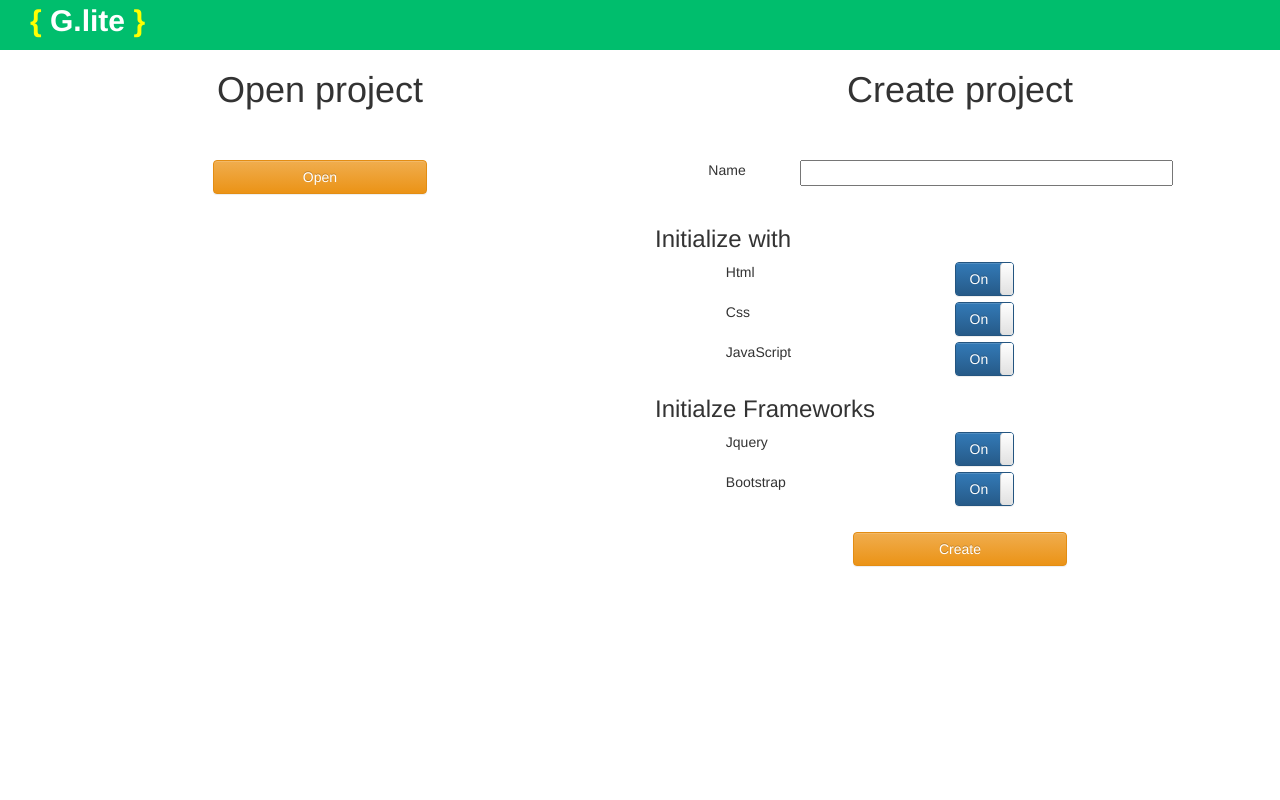
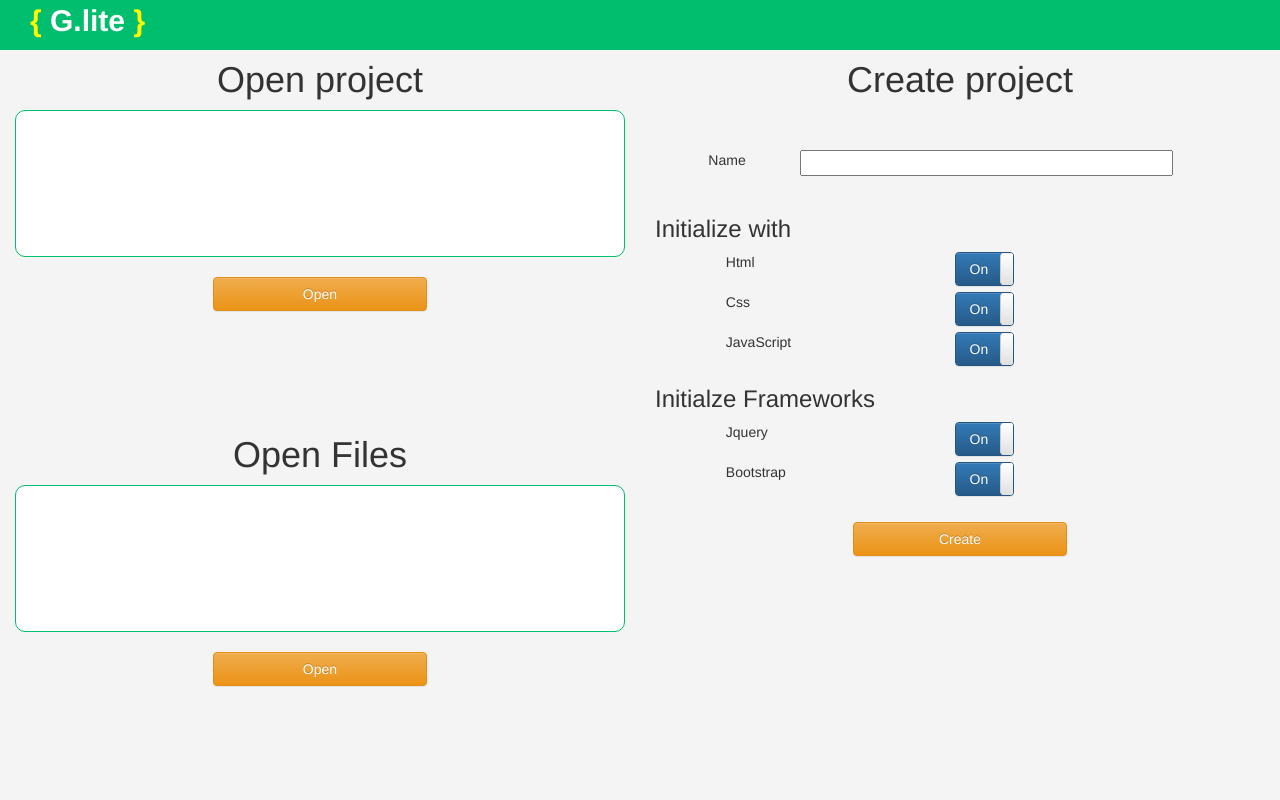
Before and after one commit to Shivakishore14/glite-ide, a plain HTML site: page glite.html in a window 1280 px wide. Drawn offline with Linux system fonts and the light colour scheme; no server answers.

Commit message:
bug fixes

```diff
--- a/css/style.css
+++ b/css/style.css
@@ -158,3 +158,6 @@ h1{
 	color: yellow;
 	font-weight: 900;
 }
+#opOuter,#ofOuter{
+	height:50%;
+}
--- a/glite.html
+++ b/glite.html
@@ -14,16 +14,26 @@
 
 	</head>
 	<body>
+		<div id="test"></div>
 		<div id="top">
 			<span id="logo"><span class="b">{</span> G.lite <span class="b">}</span></span>
 		</div>
 		<div class = "container-fluid">
 			<div class = "row">
-				<div class="col-lg-6">
-					<h1>Open project</h1>
-					<div id="op"></div><br><br>
-					<div class="row"><span class="col-lg-4"></span>
-							<button class="btn btn-warning col-lg-4">Open</button>
+				<div class="col-lg-6" id="openOuter">
+					<div id="opOuter">
+						<h1>Open project</h1>
+						<div id="op"></div><br>
+						<div class="row"><span class="col-lg-4"></span>
+								<button class="btn btn-warning col-lg-4">Open</button>
+						</div>
+					</div>
+					<div id="ofOuter">
+						<h1>Open Files</h1>
+						<div id="of"></div><br>
+						<div class="row"><span class="col-lg-4"></span>
+								<button class="btn btn-warning col-lg-4">Open</button>
+						</div>
 					</div>
 				</div>
 				<div class="col-lg-6">
@@ -87,8 +97,36 @@
 			</div>
 		</div>
 	</body>
+	<style>
+		h1{
+			margin : 0px;
+			padding :10px;
+		}
+		#op,#of {
+			padding: 10px;
+			background-color:#FFF;
+			border:solid #00BE6D 1px;
+			border-radius: 10px;
+		}
+		body{
+			background-color:#f4f4f4;
+		}
+	</style>
 	<script>
+		var h = $("#test").height();
+		$("#test").hide();
+		var th = $("#top").height();
+		$("#openOuter").height(h-th);
+		$("#opOuter").height((h-th)/2);
+		$("#ofOuter").height((h-th)/2);
+		var oph = $("#opOuter").height();
+		var ofh = $("#ofOuter").height();
+		$("#op , #of").height(oph/3)
+
 		$('#op').fileTree({ root: '/glite/', script: 'filetree/' }, function(file) {
+						openpath=file+"/";
+		});
+		$('#of').fileTree({ root: '/glite/', script: 'filetree/' }, function(file) {
 						openpath=file+"/";
 		});
 	</script>
--- a/js/jqueryFileTree.js
+++ b/js/jqueryFileTree.js
@@ -45,7 +45,7 @@ if(jQuery) (function($){
 			if( o.collapseEasing == undefined ) o.collapseEasing = null;
 			if( o.multiFolder == undefined ) o.multiFolder = true;
 			if( o.loadMessage == undefined ) o.loadMessage = 'Loading...';
-
+			b4 = null;
 			$(this).each( function() {
 
 				function showTree(c, t) {
@@ -77,6 +77,9 @@ if(jQuery) (function($){
 								$(this).parent().removeClass('expanded').addClass('collapsed');
 							}
 						} else {
+							$(b4).css('background-color', '#FFFFFF');
+							$(this).css('background-color', '#ACE');
+							b4 = this;
 							h($(this).attr('rel'));
 						}
 						return false;
```
